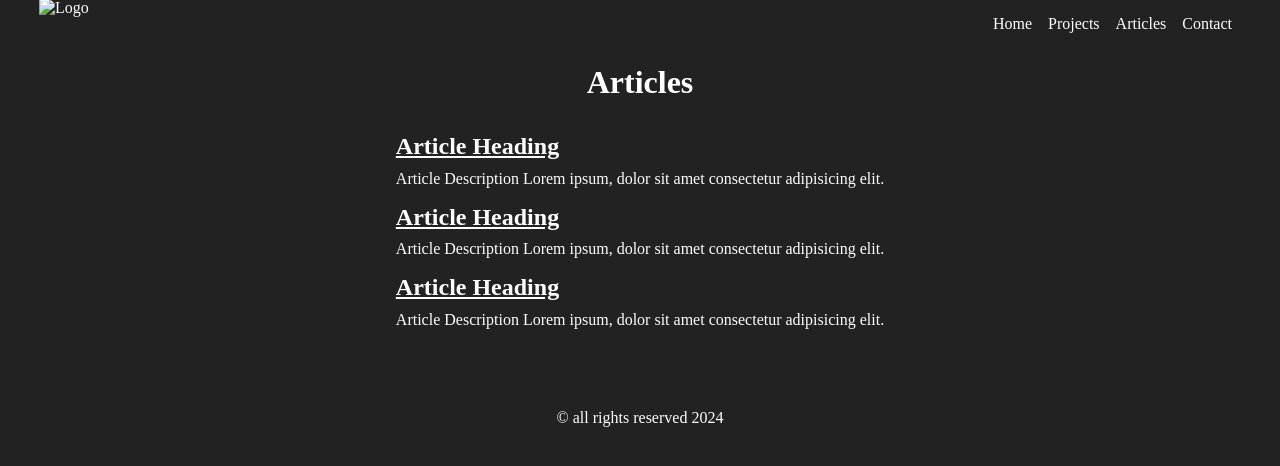
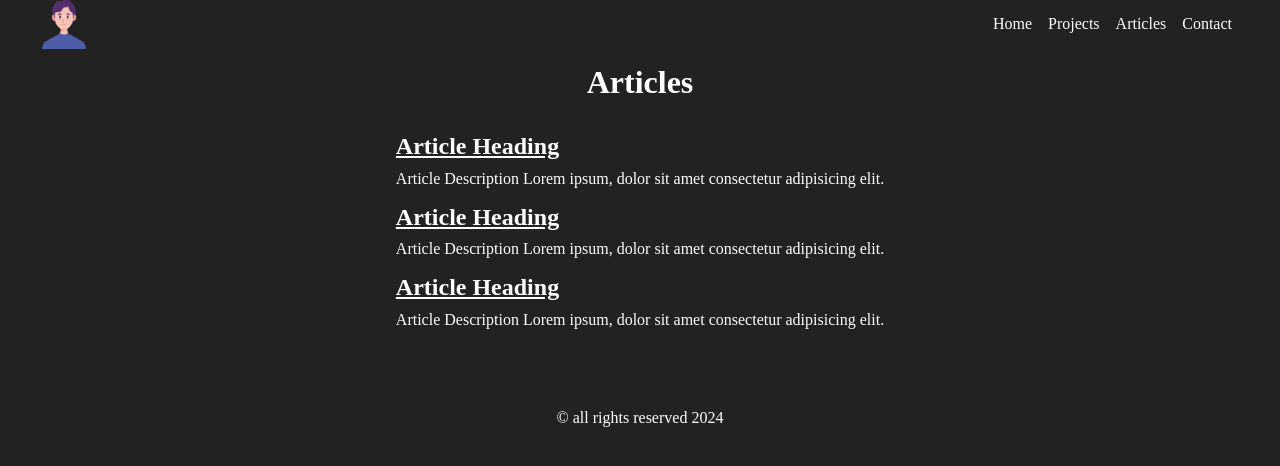
Before and after one commit to Victorblade38/frontend-project-1, a plain HTML site: page pages/articles.html in a window 1280 px wide. Drawn offline with Linux system fonts and the light colour scheme.

Commit message:
added img

```diff
--- a/pages/articles.html
+++ b/pages/articles.html
@@ -15,7 +15,7 @@
 <body>
     <header>
         <div class="logo">
-            <img src="logo.png" alt="Logo" width="50" height="50">
+            <img src="../boy.png" alt="Logo" width="50" height="50">
         </div>
         <nav>
             <ul>
```
Also changed, not shown: index.html (+1 -1 lines), pages/contact.html (+1 -1 lines), pages/projects.html (+1 -1 lines).
